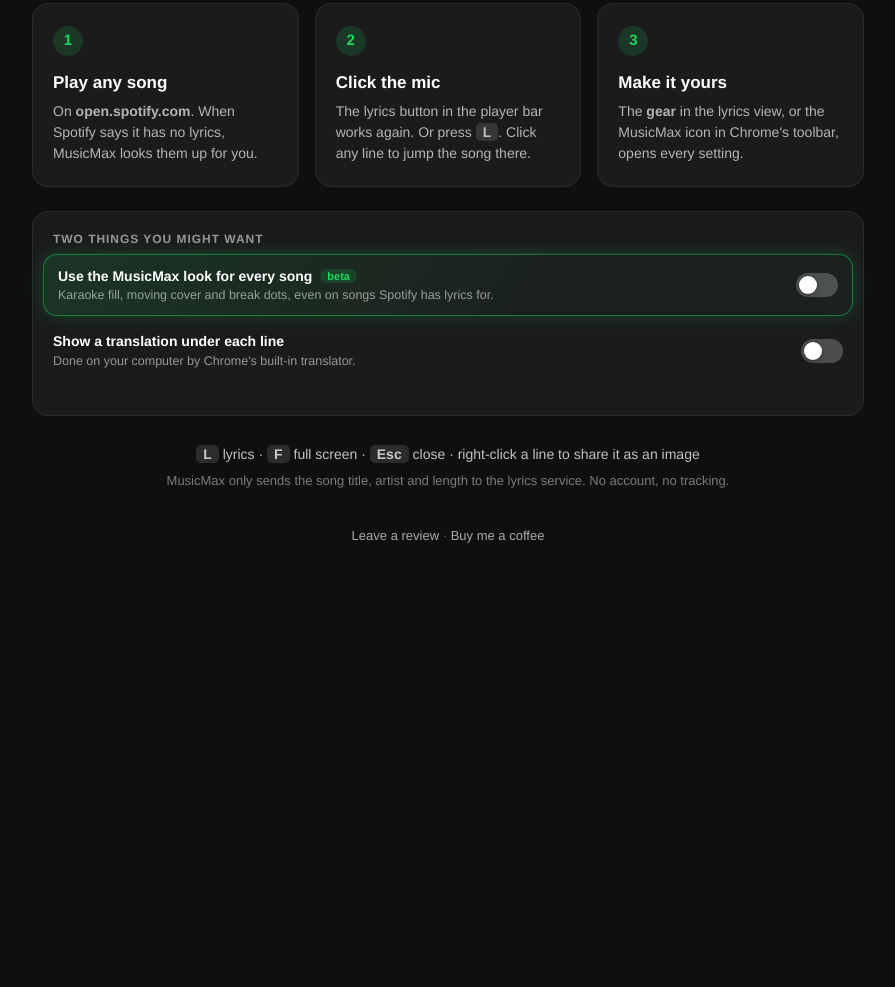
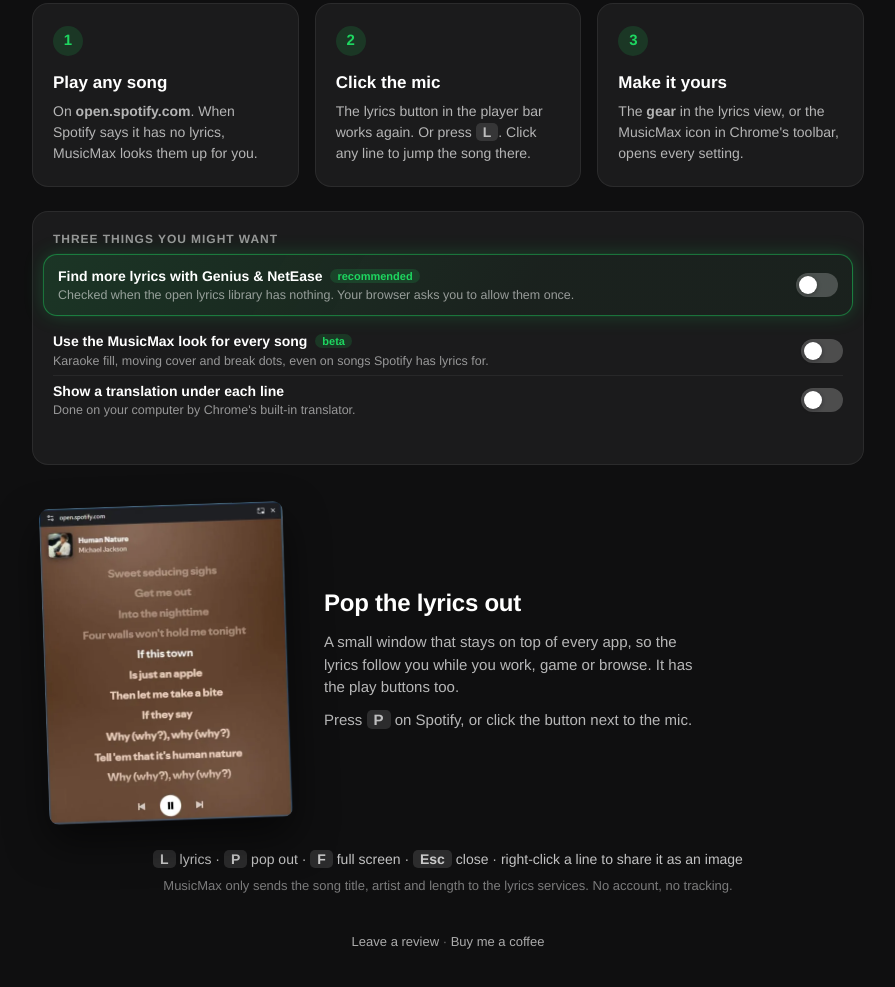
Before and after one commit to Allouche-Adam/MusicMax, a browser extension: page welcome/welcome.html in a window 1280 px wide. Shown: the part 415-1402 px from the top of the page, without its empty margins (192-1087 px from the left). Before the commit the page ends 1009 px from the top, so only its background shows below. Drawn offline with Linux system fonts and the light colour scheme.

Commit message:
Welcome page: Genius & NetEase switch, pop-out section, P shortcut
The recommended (highlighted) switch asks the browser for Genius & NetEase
right from the click. A "Pop the lyrics out" section with a picture of the
window (hidden where the window doesn't exist), and P in the shortcuts line.
The privacy line now says "lyrics services".

```diff
--- a/welcome/welcome.css
+++ b/welcome/welcome.css
@@ -190,6 +190,38 @@ h1 {
   color: var(--green);
 }
 
+/* ---------- pop-out: picture and text side by side ---------- */
+
+.popout {
+  display: grid;
+  grid-template-columns: auto 1fr;
+  align-items: center;
+  gap: 36px;
+  margin-top: 40px;
+  padding: 0 12px;
+}
+
+.popout img {
+  display: block;
+  width: 244px;
+  height: auto;
+  border-radius: 10px;
+  box-shadow: 0 18px 40px rgba(0, 0, 0, 0.55);
+  transform: rotate(-2deg);
+}
+
+.popout h2 {
+  margin: 0 0 10px;
+  font-size: 24px;
+  letter-spacing: -0.01em;
+}
+
+.popout p {
+  max-width: 46ch;
+  margin: 0 0 10px;
+  color: rgba(255, 255, 255, 0.7);
+}
+
 /* ---------- tips & footer ---------- */
 
 .tips {
@@ -241,6 +273,13 @@ footer a:hover {
   h1 {
     font-size: 32px;
   }
+
+  .popout {
+    grid-template-columns: 1fr;
+    justify-items: center;
+    text-align: center;
+    gap: 24px;
+  }
 }
 
 [hidden] {
--- a/welcome/welcome.html
+++ b/welcome/welcome.html
@@ -38,9 +38,17 @@
       </section>
 
       <section class="card" aria-labelledby="optionsTitle">
-        <h2 id="optionsTitle">Two things you might want</h2>
+        <h2 id="optionsTitle">Three things you might want</h2>
 
         <div class="sgs-row featured">
+          <span class="sgs-label">
+            <b>Find more lyrics with Genius &amp; NetEase</b> <span class="beta">recommended</span><br />
+            <small>Checked when the open lyrics library has nothing. Your browser asks you to allow them once.</small>
+          </span>
+          <button id="extraSources" class="sgs-switch" role="switch" type="button" aria-label="Find more lyrics with Genius and NetEase"></button>
+        </div>
+
+        <div class="sgs-row">
           <span class="sgs-label">
             <b>Use the MusicMax look for every song</b> <span class="beta">beta</span><br />
             <small>Karaoke fill, moving cover and break dots, even on songs Spotify has lyrics for.</small>
@@ -64,9 +72,19 @@
         <p class="saved" id="saved" aria-live="polite"></p>
       </section>
 
+      <!-- Chrome and Brave only (Document Picture-in-Picture): welcome.js hides it elsewhere. -->
+      <section class="popout" id="popout" aria-labelledby="popoutTitle">
+        <img src="popout.webp" width="244" height="316" alt="The pop-out window: song, synced lyrics and play buttons in a small window" />
+        <div>
+          <h2 id="popoutTitle">Pop the lyrics out</h2>
+          <p>A small window that stays on top of every app, so the lyrics follow you while you work, game or browse. It has the play buttons too.</p>
+          <p>Press <kbd>P</kbd> on Spotify, or click the button next to the mic.</p>
+        </div>
+      </section>
+
       <section class="tips">
-        <p><kbd>L</kbd> lyrics · <kbd>F</kbd> full screen · <kbd>Esc</kbd> close · right-click a line to share it as an image</p>
-        <p class="muted">MusicMax only sends the song title, artist and length to the lyrics service. No account, no tracking.</p>
+        <p><kbd>L</kbd> lyrics · <kbd>P</kbd> pop out · <kbd>F</kbd> full screen · <kbd>Esc</kbd> close · right-click a line to share it as an image</p>
+        <p class="muted">MusicMax only sends the song title, artist and length to the lyrics services. No account, no tracking.</p>
       </section>
 
       <footer>
--- a/welcome/welcome.js
+++ b/welcome/welcome.js
@@ -12,7 +12,14 @@ for (const [code, name] of settings.LANGUAGES) {
   $("translateTo").append(o);
 }
 
+// Genius & NetEase need the browser's permission for their sites, asked straight from the click.
+const EXTRA_ORIGINS = settings.SCHEMA.flatMap((g) => g.items).find((i) => i.key === "extraSources").origins;
+
+// The pop-out window only exists in Chromium browsers.
+$("popout").hidden = !("documentPictureInPicture" in window);
+
 function sync(s) {
+  $("extraSources").setAttribute("aria-checked", String(!!s.extraSources));
   $("alwaysOurs").setAttribute("aria-checked", String(!!s.alwaysOurs));
   $("translate").setAttribute("aria-checked", String(!!s.translate));
   $("translateTo").value = s.translateTo;
@@ -29,6 +36,14 @@ async function save(key, value) {
   savedTimer = setTimeout(() => ($("saved").textContent = ""), 2500);
 }
 
+$("extraSources").addEventListener("click", async () => {
+  if (settings.get().extraSources) {
+    await save("extraSources", false);
+    return chrome.permissions.remove({ origins: EXTRA_ORIGINS }).catch(() => {});
+  }
+  // Declined in the browser's prompt: the switch stays off, nothing to save.
+  if (await chrome.permissions.request({ origins: EXTRA_ORIGINS }).catch(() => false)) save("extraSources", true);
+});
 $("alwaysOurs").addEventListener("click", () => save("alwaysOurs", !settings.get().alwaysOurs));
 $("translate").addEventListener("click", () => save("translate", !settings.get().translate));
 $("translateTo").addEventListener("change", (e) => save("translateTo", e.target.value));
```
Also changed, not shown: DECISIONS.md (+2 -0 lines), CHANGELOG.md, welcome/popout.webp (added).
